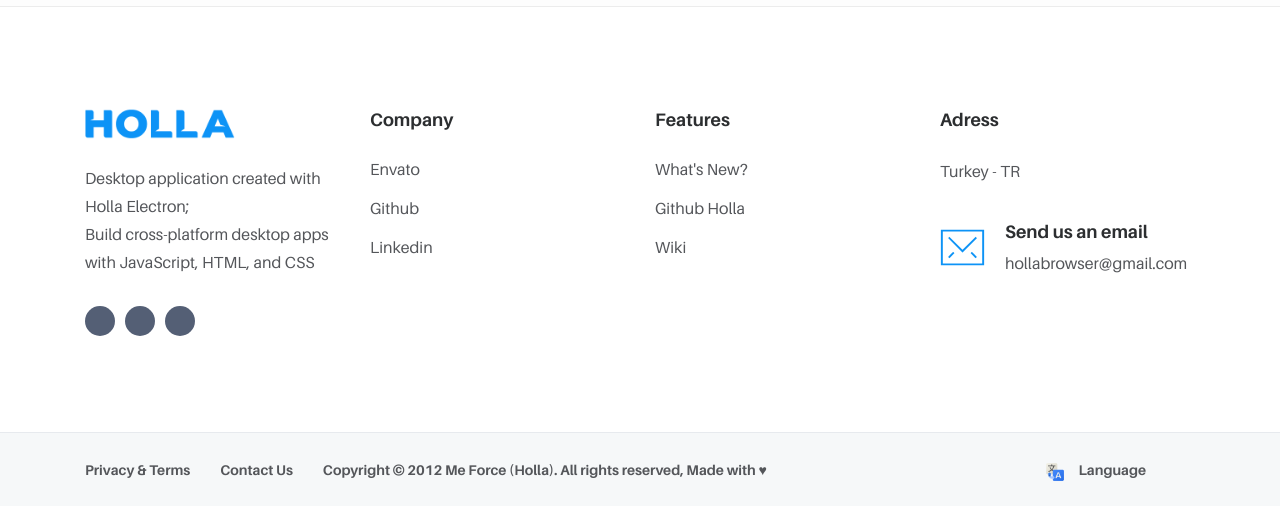
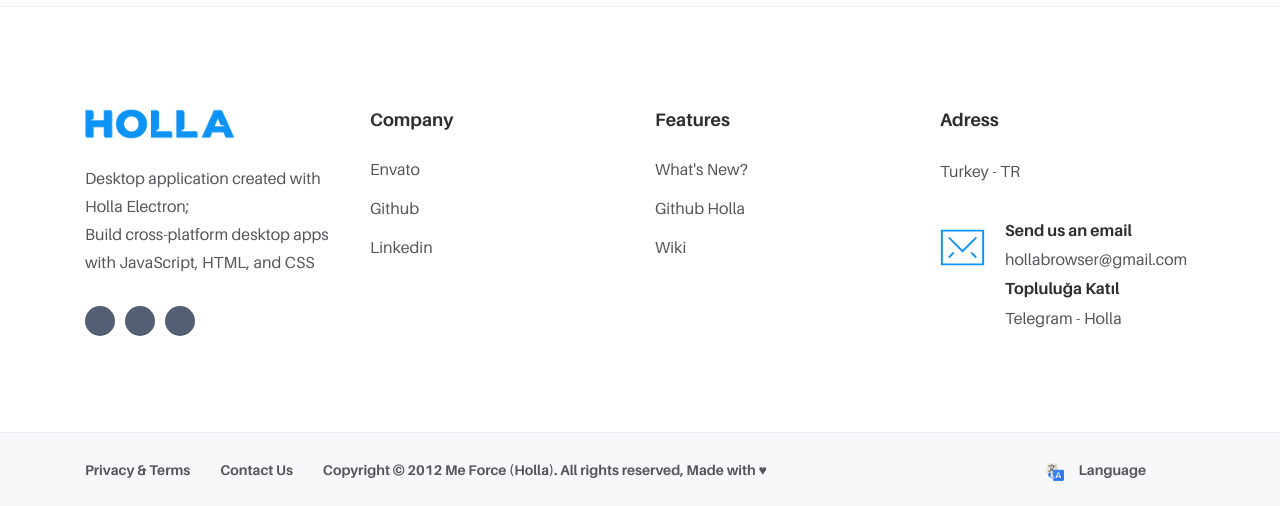
Before and after one commit to meforce/holla, a Jekyll site: the page built from docs/index.html, in a window 1280 px wide and 900 px high, scrolled down 4602 px, cut to the strip 394-900 px from the top of the window. Built offline with Jekyll 4.4.1, drawn with Linux system fonts in a browser that asks for light colours; some web fonts are replaced.

Commit message:
Update footer.html

```diff
--- a/docs/_includes/footer.html
+++ b/docs/_includes/footer.html
@@ -48,10 +48,16 @@
 <span class="color-primary mr-20 mt-10 mb-10 mb-md-0"><i class="icon icon-email"></i></span>
 
 <div>
-<h6><i18n>Send us an email</i18n></h6>
+<h6 style="font-size: 16px;"><i18n>Send us an email</i18n></h6>
 <a href="mailto:hollabrowser@gmail.com">
 <p>hollabrowser@gmail.com</p>
 </a>
+<br>
+<h6 style="font-size: 16px;"><i18n>Topluluğa Katıl</i18n></h6>
+<a target="_blank" href="https://t.me/hollabrowser">
+<p>Telegram - Holla</p>
+</a>
+
 </div>
 </div>
 </div>
```
